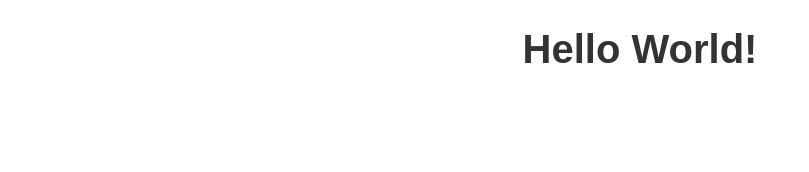
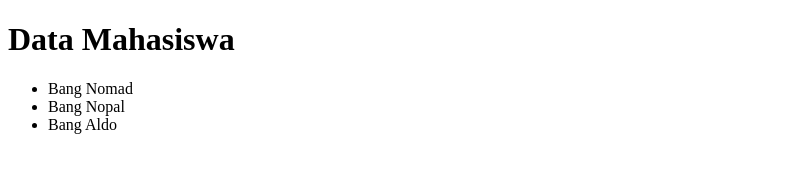
Before and after one commit to BangNomad27/repo-testing, a plain HTML site: page mahasiswa.html in a window 1280 px wide. Shown: the whole page, without its empty margins (0-809 px from the left). Drawn offline with Linux system fonts and the light colour scheme.

Commit message:
Menambahkan file mahasiswa.html dan menghapus index.html

```diff
--- a/index.html
+++ b/mahasiswa.html
@@ -5,17 +5,13 @@
   <meta http-equiv="X-UA-Compatible" content="IE=edge">
   <meta name="viewport" content="width=device-width, initial-scale=1.0">
   <title>Belajar Git</title>
-
-  <style>
-    h1  {
-      text-align: center;
-      font-family: arial, sans-serif;
-      color: #333;
-      font-size: 40px;
-    }
-  </style>
 </head>
 <body>
-  <h1>Hello World!</h1>
+  <h1>Data Mahasiswa</h1>
+  <ul>
+    <li>Bang Nomad</li>
+    <li>Bang Nopal</li>
+    <li>Bang Aldo</li>
+  </ul>
 </body>
 </html>
```
